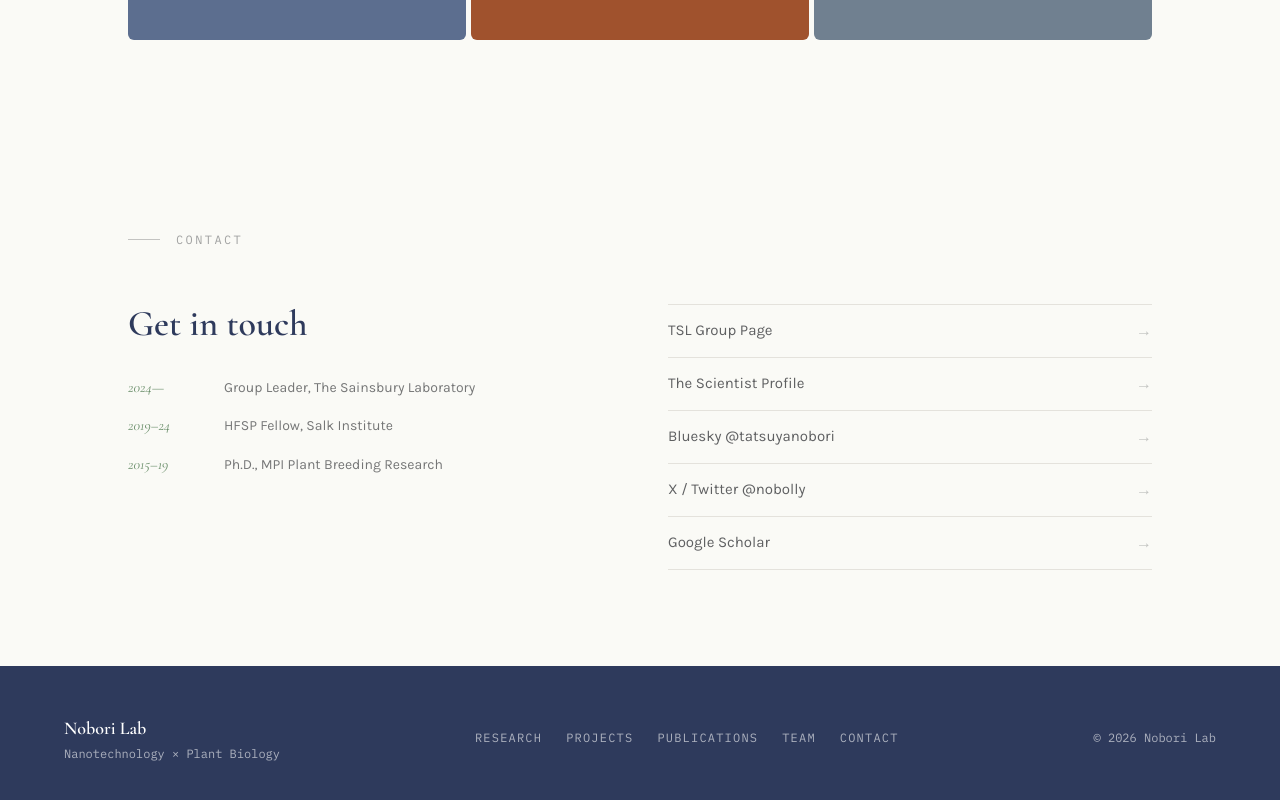
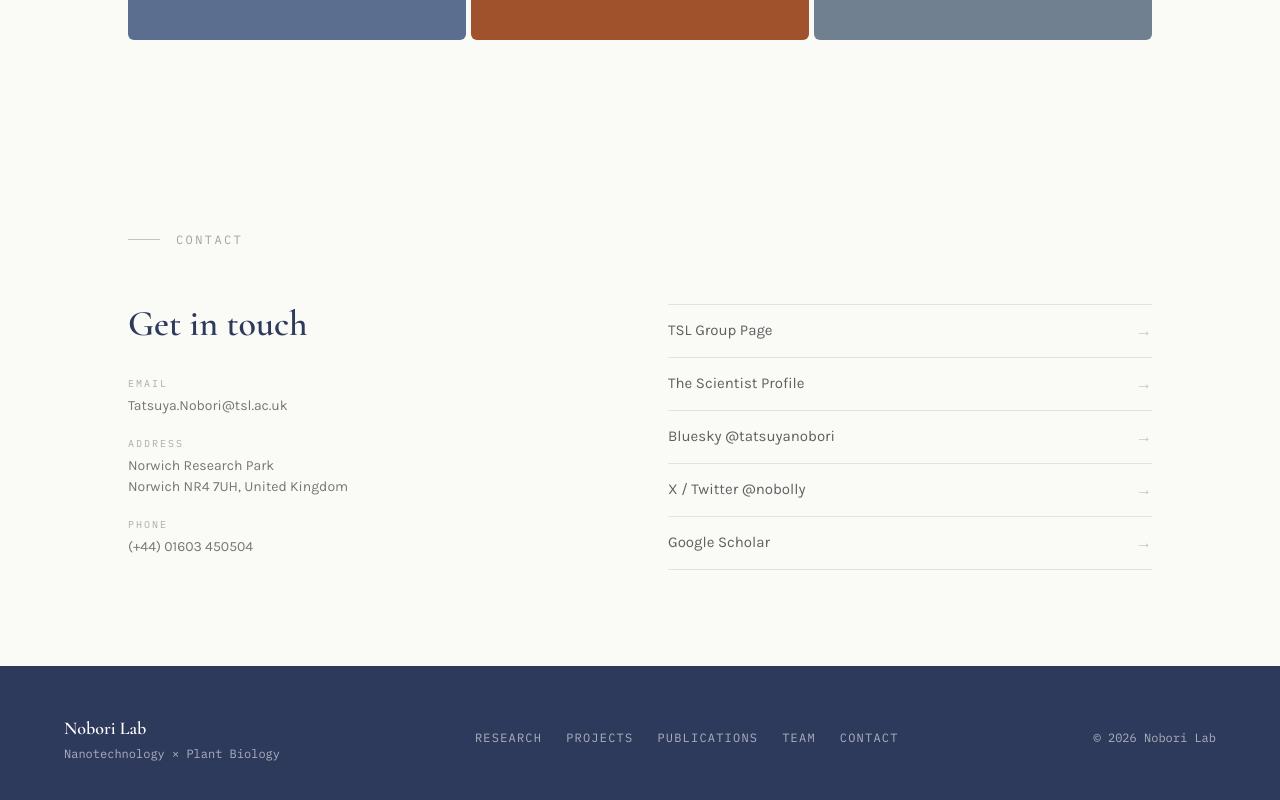
Before and after one commit to noborilab/nobori-lab-website, a React (Vite) app: page / in a window 1280 px wide. Shown: the part 8330-9130 px from the top of the page. Built offline with nearby package versions, Linux system fonts and the light colour scheme.

Commit message:
Update Contact section with real info and links
- Replace career timeline with email, address, and phone
- Fix all link URLs: TSL group page, The Scientist profile,
  Bluesky, X/Twitter, Google Scholar

Co-Authored-By: Claude Opus 4.6 <noreply@anthropic.com>

```diff
--- a/src/components/Contact.jsx
+++ b/src/components/Contact.jsx
@@ -1,17 +1,11 @@
 import { motion } from 'framer-motion'
 
-const timeline = [
-  { years: '2024\u2014', role: 'Group Leader, The Sainsbury Laboratory' },
-  { years: '2019\u201324', role: 'HFSP Fellow, Salk Institute' },
-  { years: '2015\u201319', role: 'Ph.D., MPI Plant Breeding Research' },
-]
-
 const links = [
-  { label: 'TSL Group Page', href: 'https://www.tsl.ac.uk/' },
-  { label: 'The Scientist Profile', href: 'https://www.the-scientist.com/' },
-  { label: 'Bluesky @tatsuyanobori', href: 'https://bsky.app/' },
-  { label: 'X / Twitter @nobolly', href: 'https://x.com/nobolly' },
-  { label: 'Google Scholar', href: 'https://scholar.google.com/' },
+  { label: 'TSL Group Page', href: 'https://www.tsl.ac.uk/our-work/scientific-groups/tatsuya-nobori-group' },
+  { label: 'The Scientist Profile', href: 'https://www.the-scientist.com/living-maps-uncovering-the-spatial-biology-of-plants-73690' },
+  { label: 'Bluesky @tatsuyanobori', href: 'https://bsky.app/profile/tatsuyanobori.bsky.social' },
+  { label: 'X / Twitter @nobolly', href: 'https://twitter.com/nobolly' },
+  { label: 'Google Scholar', href: 'https://scholar.google.com/citations?user=GOOGLE_SCHOLAR_ID' },
 ]
 
 export default function Contact() {
@@ -33,7 +27,7 @@ export default function Contact() {
         </motion.div>
 
         <div className="grid md:grid-cols-2 gap-14">
-          {/* Left — heading + timeline */}
+          {/* Left — contact info */}
           <motion.div
             initial={{ opacity: 0, y: 20 }}
             whileInView={{ opacity: 1, y: 0 }}
@@ -44,17 +38,34 @@ export default function Contact() {
               Get in touch
             </h2>
 
-            <div className="space-y-4">
-              {timeline.map((item, i) => (
-                <div key={i} className="flex gap-4 items-baseline">
-                  <span className="font-display text-[15px] italic text-sage shrink-0 w-20">
-                    {item.years}
-                  </span>
-                  <span className="text-[14px] text-text/60">
-                    {item.role}
-                  </span>
-                </div>
-              ))}
+            <div className="space-y-5 text-[14px] text-text/60">
+              <div>
+                <span className="font-mono text-[10px] uppercase tracking-[0.2em] text-text/35 block mb-1">
+                  Email
+                </span>
+                <a
+                  href="mailto:Tatsuya.Nobori@tsl.ac.uk"
+                  className="hover:text-navy transition-colors"
+                >
+                  Tatsuya.Nobori@tsl.ac.uk
+                </a>
+              </div>
+              <div>
+                <span className="font-mono text-[10px] uppercase tracking-[0.2em] text-text/35 block mb-1">
+                  Address
+                </span>
+                <p>
+                  Norwich Research Park
+                  <br />
+                  Norwich NR4 7UH, United Kingdom
+                </p>
+              </div>
+              <div>
+                <span className="font-mono text-[10px] uppercase tracking-[0.2em] text-text/35 block mb-1">
+                  Phone
+                </span>
+                <p>(+44) 01603 450504</p>
+              </div>
             </div>
           </motion.div>
 
```
